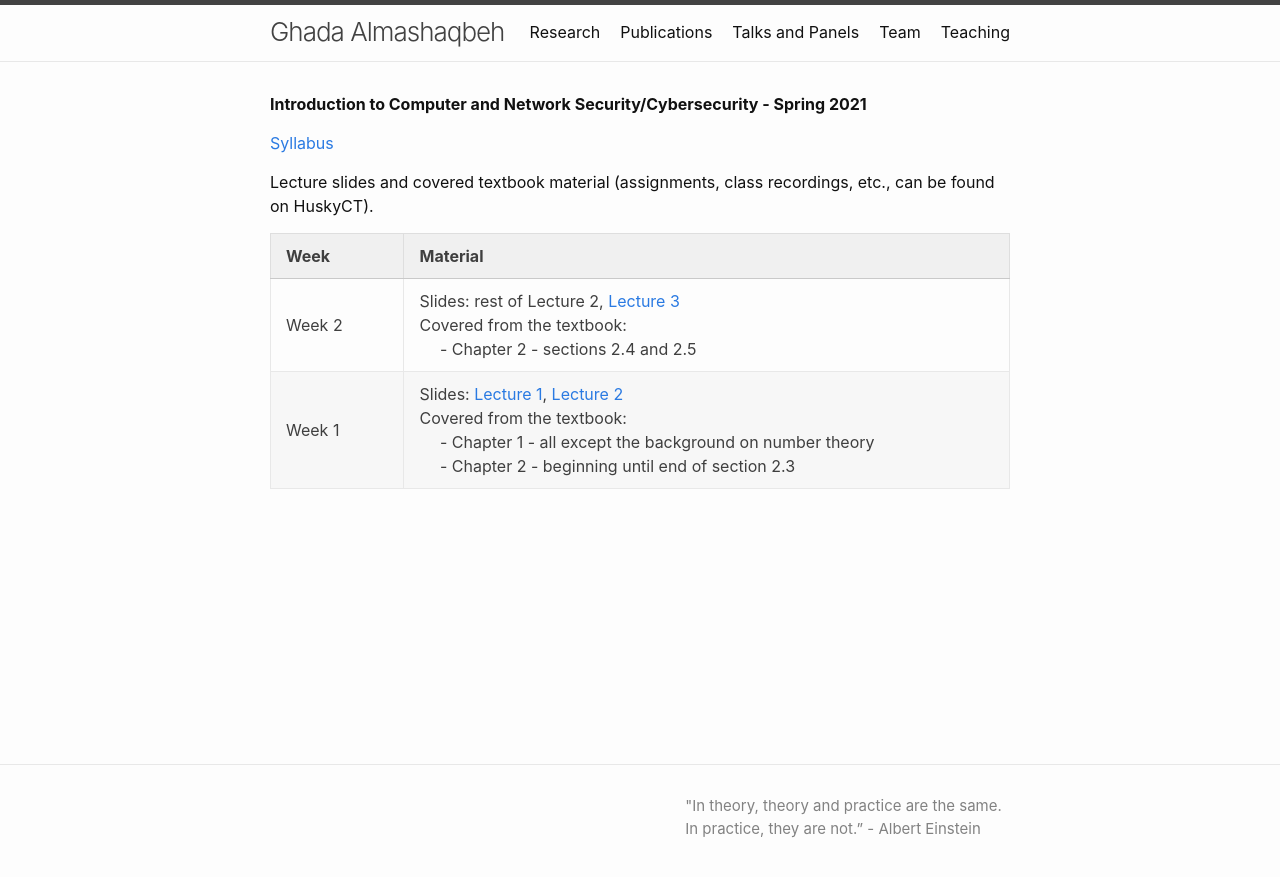
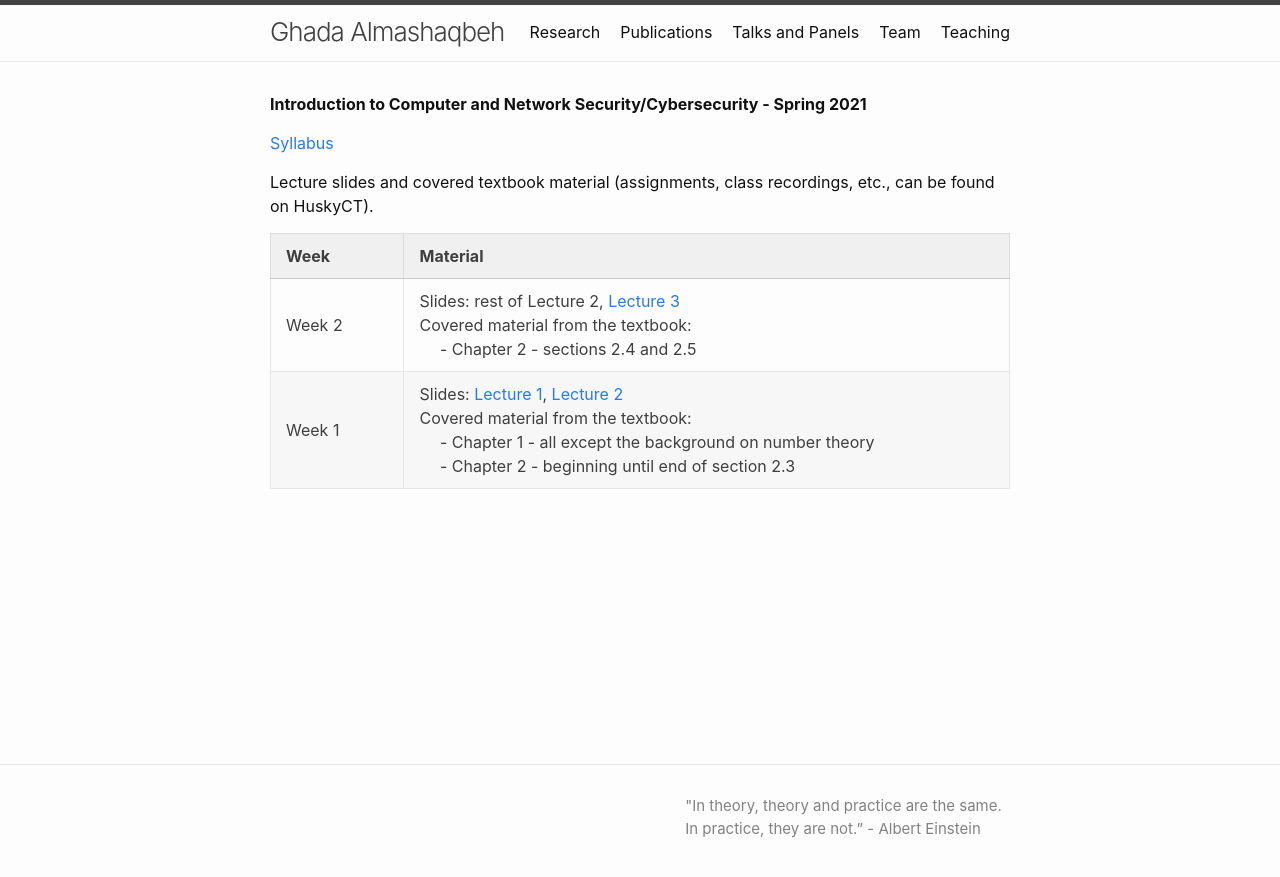
Before and after one commit to GhadaAlmashaqbeh/GhadaAlmashaqbeh.github.io, a Jekyll site: the page built from courses/cse3400-s2021/index.md, in a window 1280 px wide. Shown: the top 877 px of the page. Built offline with Jekyll 4.4.1, drawn with Linux system fonts in a browser that asks for light colours.

```diff
--- a/courses/cse3400-s2021/index.md
+++ b/courses/cse3400-s2021/index.md
@@ -10,5 +10,5 @@
 
 | Week&emsp;&emsp;| Material           |
 |----------|--------------------|
-| Week 2 | Slides: rest of Lecture 2, [Lecture 3](./lecture3.pdf) <br/> Covered from the textbook: <br/> &emsp; - Chapter 2 - sections 2.4 and 2.5 |
-| Week 1 | Slides: [Lecture 1](./lecture1.pdf), [Lecture 2](./lecture2.pdf) <br/> Covered from the textbook: <br/> &emsp; - Chapter 1 - all except the background on number theory <br/> &emsp; - Chapter 2 - beginning until end of section 2.3 |
+| Week 2 | Slides: rest of Lecture 2, [Lecture 3](./lecture3.pdf) <br/> Covered material from the textbook: <br/> &emsp; - Chapter 2 - sections 2.4 and 2.5 |
+| Week 1 | Slides: [Lecture 1](./lecture1.pdf), [Lecture 2](./lecture2.pdf) <br/> Covered material from the textbook: <br/> &emsp; - Chapter 1 - all except the background on number theory <br/> &emsp; - Chapter 2 - beginning until end of section 2.3 |
```
